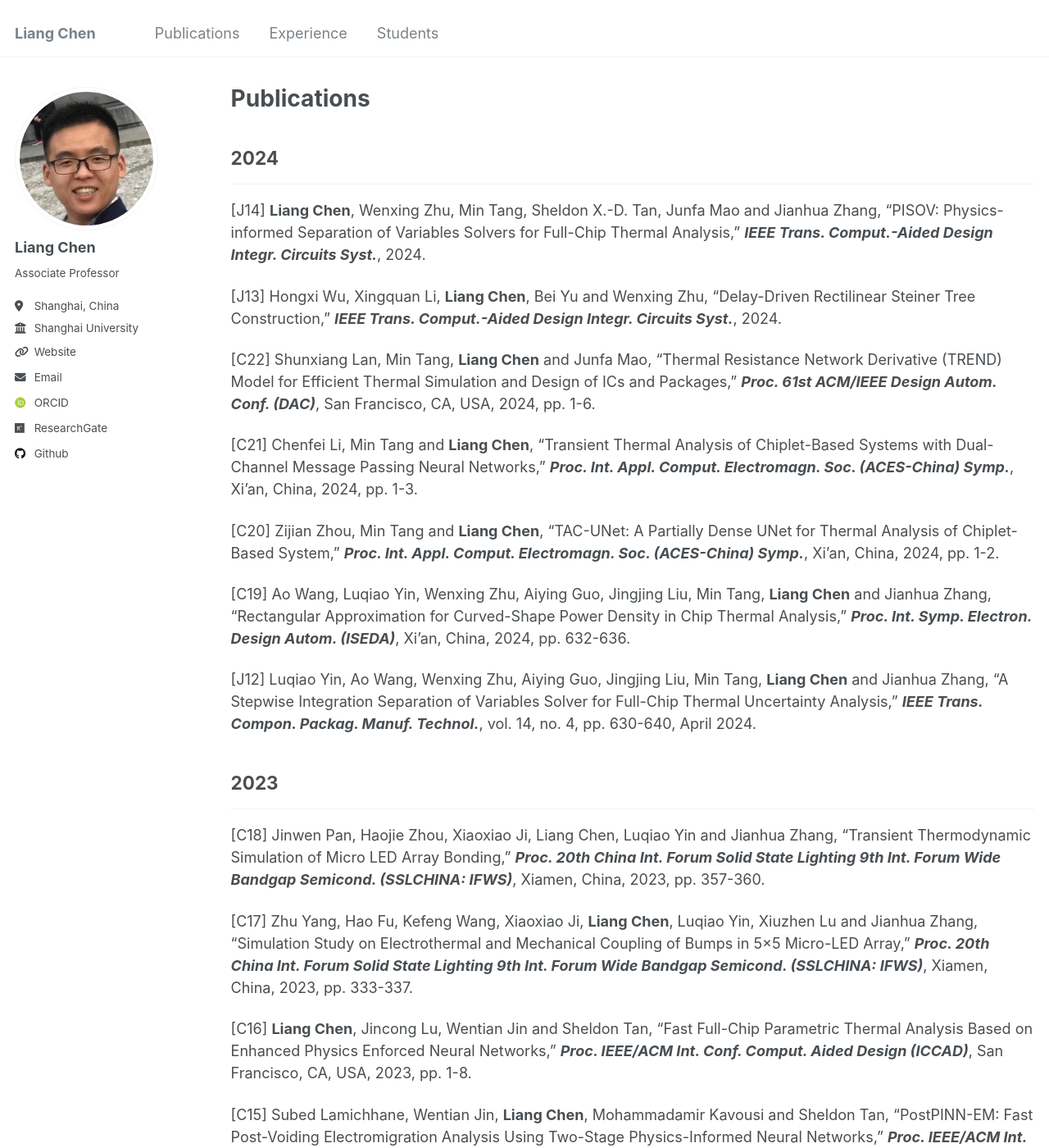
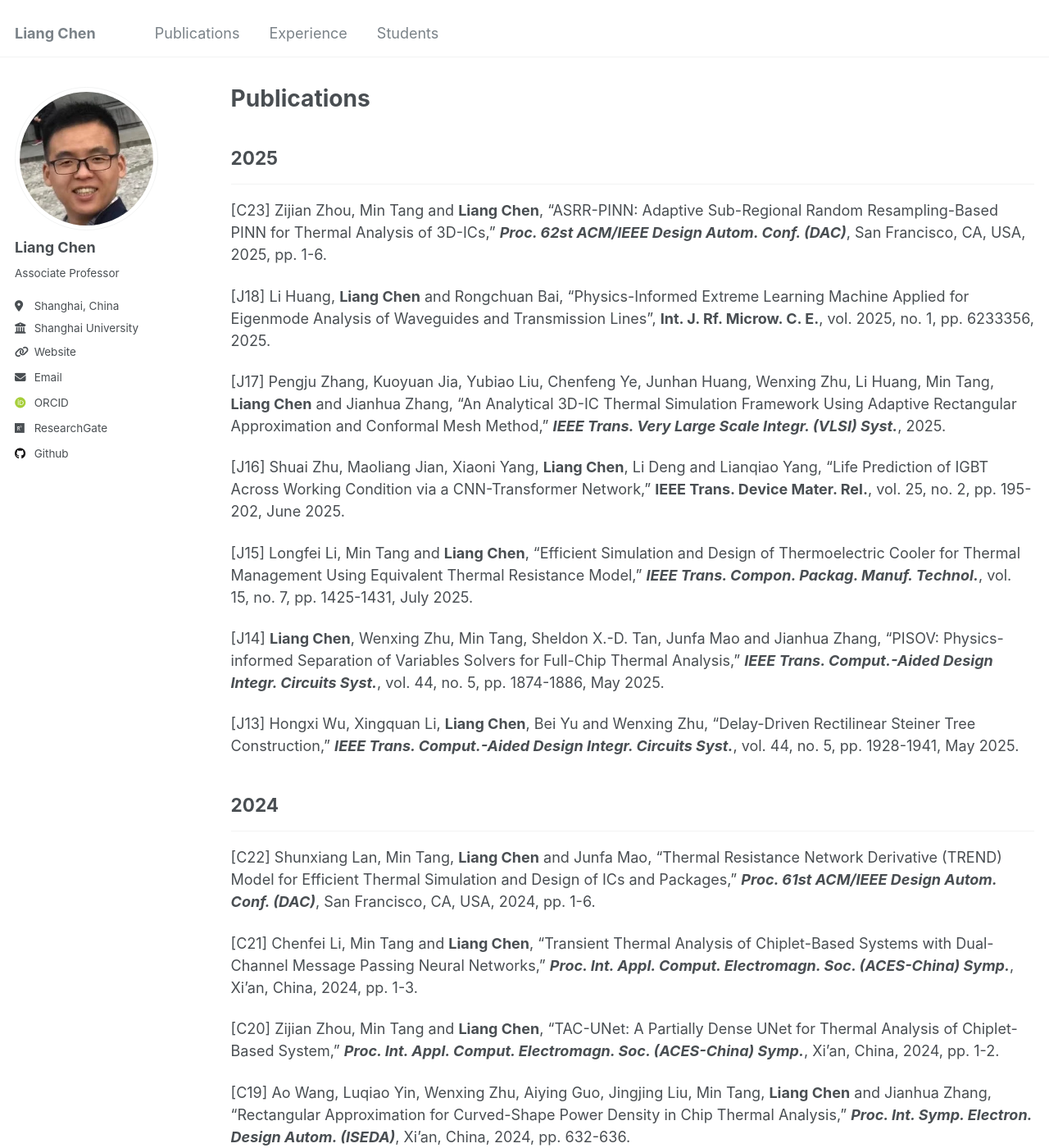
Before and after one commit to leonchenucr/leonchenucr.github.io, a Jekyll site: the page built from _pages/publications.md, in a window 1280 px wide and 1400 px high. Shown: the whole window at 82% size. Built offline with Jekyll 4.4.1, drawn with Linux system fonts in a browser that asks for light colours; some web fonts are replaced.

Commit message:
Update publications.md

```diff
--- a/_pages/publications.md
+++ b/_pages/publications.md
@@ -4,12 +4,25 @@ title: "Publications"
 permalink: /publications/
 author_profile: true
 ---
+
+## 2025
+------
+[C23] Zijian Zhou, Min Tang and **Liang Chen**, "ASRR-PINN: Adaptive Sub-Regional Random Resampling-Based PINN for Thermal Analysis of 3D-ICs," **_Proc. 62st ACM/IEEE Design Autom. Conf. (DAC)_**, San Francisco, CA, USA, 2025, pp. 1-6.
+
+[J18] Li Huang, **Liang Chen** and Rongchuan Bai, "Physics-Informed Extreme Learning Machine Applied for Eigenmode Analysis of Waveguides and Transmission Lines", **Int. J. Rf. Microw. C. E.**, vol. 2025, no. 1, pp. 6233356, 2025.
+
+[J17] Pengju Zhang, Kuoyuan Jia, Yubiao Liu, Chenfeng Ye, Junhan Huang, Wenxing Zhu, Li Huang, Min Tang, **Liang Chen** and Jianhua Zhang, "An Analytical 3D-IC Thermal Simulation Framework Using Adaptive Rectangular Approximation and Conformal Mesh Method," **_IEEE Trans. Very Large Scale Integr. (VLSI) Syst._**, 2025.
+
+[J16] Shuai Zhu, Maoliang Jian, Xiaoni Yang, **Liang Chen**, Li Deng and Lianqiao Yang, "Life Prediction of IGBT Across Working Condition via a CNN-Transformer Network," **IEEE Trans. Device Mater. Rel.**, vol. 25, no. 2, pp. 195-202, June 2025.
+
+[J15] Longfei Li, Min Tang and **Liang Chen**, "Efficient Simulation and Design of Thermoelectric Cooler for Thermal Management Using Equivalent Thermal Resistance Model," **_IEEE Trans. Compon. Packag. Manuf. Technol._**, vol. 15, no. 7, pp. 1425-1431, July 2025.
+
+[J14] **Liang Chen**, Wenxing Zhu, Min Tang, Sheldon X.-D. Tan, Junfa Mao and Jianhua Zhang, "PISOV: Physics-informed Separation of Variables Solvers for Full-Chip Thermal Analysis," **_IEEE Trans. Comput.-Aided Design Integr. Circuits Syst._**, vol. 44, no. 5, pp. 1874-1886, May 2025.
+
+[J13] Hongxi Wu, Xingquan Li, **Liang Chen**, Bei Yu and Wenxing Zhu, "Delay-Driven Rectilinear Steiner Tree Construction," **_IEEE Trans. Comput.-Aided Design Integr. Circuits Syst._**, vol. 44, no. 5, pp. 1928-1941, May 2025.
+
 ## 2024
 ------
-[J14] **Liang Chen**, Wenxing Zhu, Min Tang, Sheldon X.-D. Tan, Junfa Mao and Jianhua Zhang, "PISOV: Physics-informed Separation of Variables Solvers for Full-Chip Thermal Analysis," **_IEEE Trans. Comput.-Aided Design Integr. Circuits Syst._**, 2024.
-
-[J13] Hongxi Wu, Xingquan Li, **Liang Chen**, Bei Yu and Wenxing Zhu, "Delay-Driven Rectilinear Steiner Tree Construction," **_IEEE Trans. Comput.-Aided Design Integr. Circuits Syst._**, 2024.
-
 [C22] Shunxiang Lan, Min Tang, **Liang Chen** and Junfa Mao, "Thermal Resistance Network Derivative (TREND) Model for Efficient Thermal Simulation and Design of ICs and Packages," **_Proc. 61st ACM/IEEE Design Autom. Conf. (DAC)_**, San Francisco, CA, USA, 2024, pp. 1-6.
 
 [C21] Chenfei Li, Min Tang and **Liang Chen**, "Transient Thermal Analysis of Chiplet-Based Systems with Dual-Channel Message Passing Neural Networks," **_Proc. Int. Appl. Comput. Electromagn. Soc. (ACES-China) Symp._**, Xi'an, China, 2024, pp. 1-3.
```
